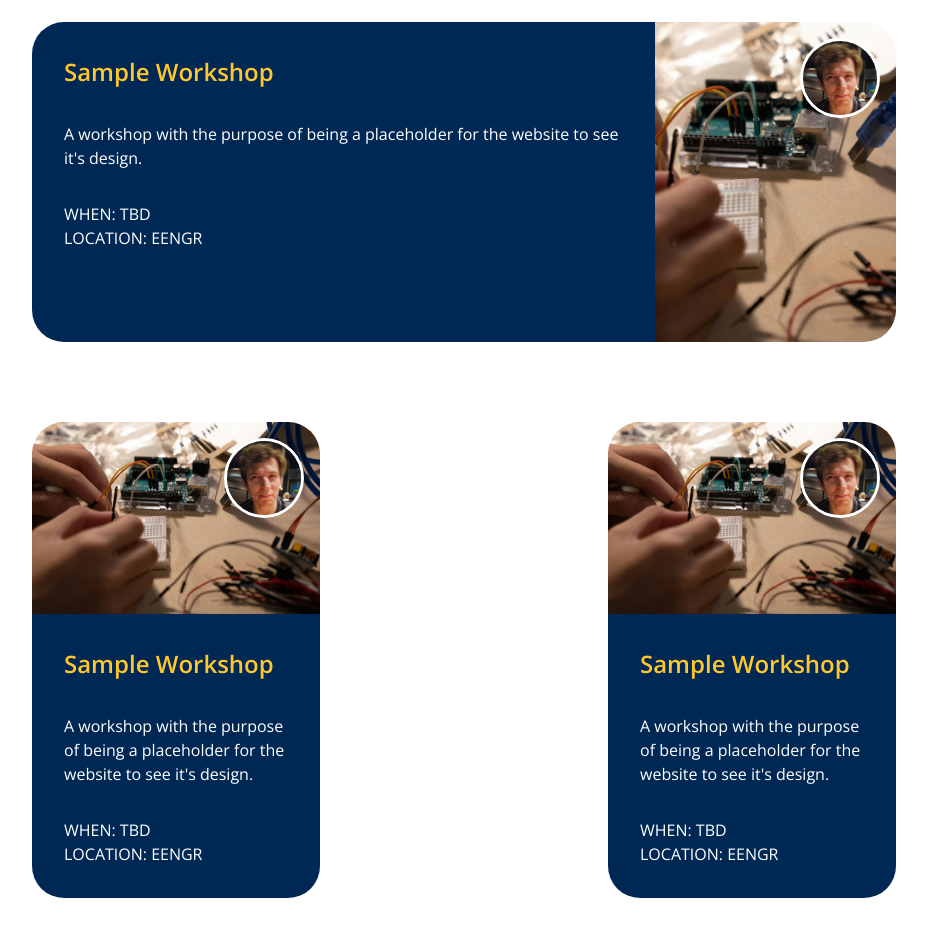
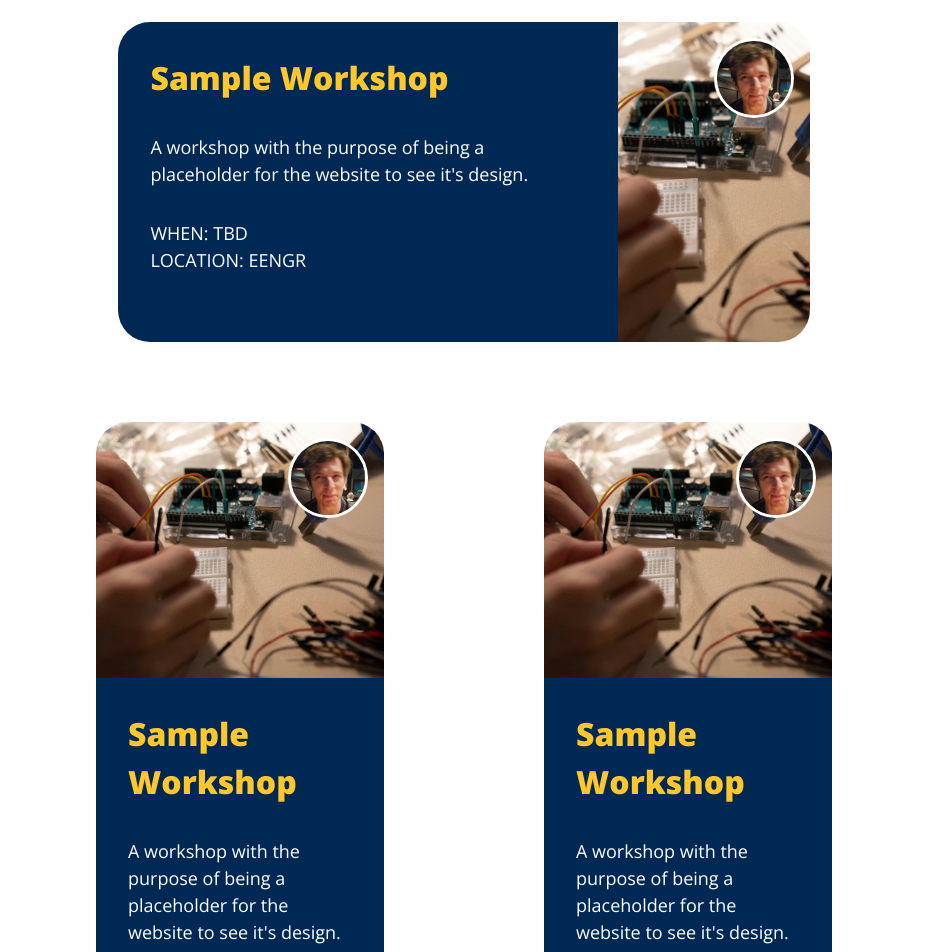
Before and after one commit to IEEE-ESB/R5-Conference-Website, a Next.js app: page /events in a window 1280 px wide. Shown: the part 820-1772 px from the top of the page, without its empty margins (176-1103 px from the left). Built offline with nearby package versions, Linux system fonts and the light colour scheme.

Commit message:
events styling done

```diff
--- a/app/events/page.module.css
+++ b/app/events/page.module.css
@@ -3,11 +3,17 @@
 .mainEventContainer {
 	display: flex;
 	position: relative;
-	width: 75%;
+	width: 60%;
 	height: 20rem;
 	border-radius: 2rem;
 	overflow: hidden;
 	margin-bottom: 5rem;
+	transition: transform 0.3s ease;
+}
+
+.mainEventContainer:hover {
+	transform: translateY(-5%);
+	cursor: pointer;
 }
 
 .mainEventHead {
@@ -26,7 +32,7 @@
 	width: 5rem;
 	height: 5rem;
 	border-radius: 3rem;
-	border: 0.2rem white solid;
+	border: 0.2rem var(--white) solid;
 	right: 1rem;
 	top: 1rem;
 }
@@ -36,7 +42,8 @@
 	flex-direction: column;
 	gap: 2rem;
 	background-color: var(--blue);
-	color: white;
+	color: var(--white);
+	font-size: 18px;
 	height: 100%;
 	width: 100%;
 	padding: 2rem;
@@ -44,39 +51,69 @@
 
 .mainEventBody h3 {
 	color: var(--yellow);
-	font-size: 24px;
-	font-weight: 600;
+	font-size: 32px;
+	font-weight: 900;
 }
 
 /* Sub-Event Cards */
 .subEvents {
-	display: grid;
-	grid-template-columns: repeat(2, auto);
+	display: flex;
 	width: 100%;
-	justify-items: center;
+	justify-content: center;
+	gap: 10rem;
 }
 
 .eventContainer {
 	position: relative;
-	width: 50%;
-	height: fit-content;
+	width: 25%;
+	height: 40rem;
 	border-radius: 2rem;
 	overflow: hidden;
 	margin-bottom: 5rem;
+	transition: transform 0.3s ease;
 }
 
-.eventHead img {
+.eventContainer:hover {
+	transform: translateY(-5%);
+	cursor: pointer;
+}
+
+.eventHead {
 	object-fit: cover;
+	height: 40%;
+	width: 100%;
+}
+
+.eventPic {
+	object-fit: cover;
+	height: 100%;
+	width: 100%;
+}
+
+.eventLead {
+	position: absolute;
+	width: 5rem;
+	height: 5rem;
+	border-radius: 3rem;
+	border: 0.2rem var(--white) solid;
+	right: 1rem;
+	top: 1rem;
 }
 
 .lead {
 	position: absolute;
-	width: 5rem;
-	height: 5rem;
-	border-radius: 3rem;
-	border: 0.2rem white solid;
+	width: 7rem;
+	height: 7rem;
+	border-radius: 50%;
+	border: 0.2rem var(--white) solid;
 	right: 1rem;
 	top: 1rem;
+}
+
+.eventBody h3 {
+	color: var(--yellow);
+	font-size: 32px;
+	font-weight: 900;
 }
 
 .eventBody {
@@ -84,14 +121,9 @@
 	flex-direction: column;
 	gap: 2rem;
 	background-color: var(--blue);
-	color: white;
+	color: var(--white);
+	font-size: 18px;
 	height: 100%;
 	width: 100%;
 	padding: 2rem;
 }
-
-.eventBody h3 {
-	color: var(--yellow);
-	font-size: 24px;
-	font-weight: 600;
-}
--- a/app/events/page.tsx
+++ b/app/events/page.tsx
@@ -5,12 +5,10 @@ import styles from "./page.module.css";
 
 function EventCard() {
 	return (
-		<div className={styles.eventContainer}>
+		<a className={styles.eventContainer} href="">
 			<div className={styles.eventHead}>
-				<div>
-					<img src="/kory.png" className={styles.lead} />
-				</div>
-				<img src="/hero.jpg" />
+				<img src="/kory.png" className={styles.eventLead} />
+				<img src="/hero.jpg" className={styles.eventPic} />
 			</div>
 			<div className={styles.eventBody}>
 				<h3>Sample Workshop</h3>
@@ -23,7 +21,7 @@ function EventCard() {
 					<li>LOCATION: EENGR</li>
 				</ul>
 			</div>
-		</div>
+		</a>
 	);
 }
 
@@ -34,8 +32,8 @@ export default function About() {
 				<img />
 				<h1>WORKSHOPS & COMPETITIONS</h1>
 			</AngledRectangle>
-			<AngledRectangle color="white" textColor="blue">
-				<div className={styles.mainEventContainer}>
+			<AngledRectangle color="white" textColor="blue" flipped={true}>
+				<a className={styles.mainEventContainer} href="">
 					<div className={styles.mainEventBody}>
 						<h3>Sample Workshop</h3>
 						<p>
@@ -48,15 +46,15 @@ export default function About() {
 						</ul>
 					</div>
 					<div className={styles.mainEventHead}>
-						<div>
-							<img src="/kory.png" className={styles.mainEventLead} />
-						</div>
+						<img src="/kory.png" className={styles.mainEventLead} />
 						<img src="/hero.jpg" className={styles.mainEventPic} />
 					</div>
-				</div>
+				</a>
 				<div className={styles.subEvents}>
 					<EventCard />
 					<EventCard />
+				</div>
+				<div className={styles.subEvents}>
 					<EventCard />
 					<EventCard />
 				</div>
@@ -66,7 +64,7 @@ export default function About() {
 				<h2>UPCOMING COMPETITIONS</h2>
 				<h2>UPCOMING COMPETITIONS</h2>
 			</div>
-			<AngledRectangle>
+			<AngledRectangle color="white" textColor="blue" flipped={true}>
 				<ImageStack image1="" image2="" image3="" position={[0, 0]} />
 				<div>
 					<img />
@@ -93,7 +91,7 @@ export default function About() {
 					<Button text="LEARN MORE" href="https://r5conferences.org" />
 				</div>
 			</AngledRectangle>
-			<AngledRectangle>
+			<AngledRectangle color="yellow" textColor="blue">
 				<ImageStack image1="" image2="" image3="" position={[0, 0]} />
 				<div>
 					<ul>
```
